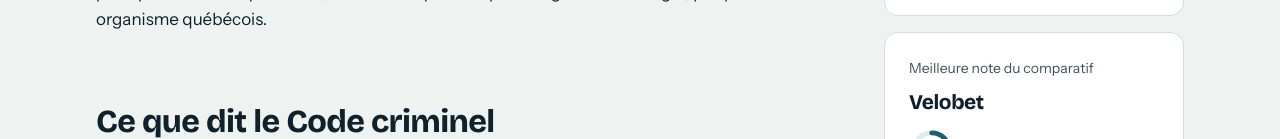
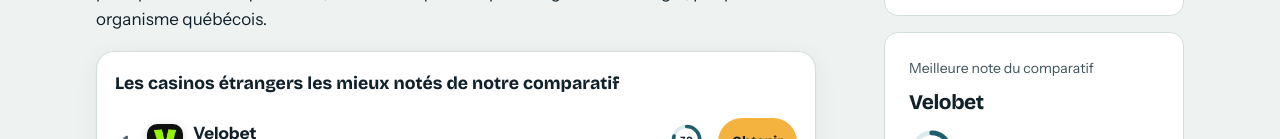
Before and after one commit to stanmaltaa-prog/loupe-casino, a Next.js app: page /casino-en-ligne-legal-quebec in a window 1280 px wide. Shown: the part 661-800 px from the top of the page. Built offline with nearby package versions, Linux system fonts and the light colour scheme; no server answers.

Commit message:
Stratégie 10/19 : page légal au Québec, titre et top 3 après la réponse courte

```diff
--- a/app/casino-en-ligne-legal-quebec/page.tsx
+++ b/app/casino-en-ligne-legal-quebec/page.tsx
@@ -1,6 +1,7 @@
 import Link from 'next/link';
 import Guide from '@/components/Guide';
 import Faq from '@/components/Faq';
+import TopTrois from '@/components/TopTrois';
 import { meta } from '@/lib/seo';
 import { CASINOS, cheminCasino, type Casino } from '@/lib/casinos';
 
@@ -23,7 +24,7 @@ const MAJ = '2026-11-09';
 const DESCRIPTION =
   "Loto-Québec, sites étrangers, loi 74 sur le blocage, projet d'encadrement : ce que dit vraiment la loi sur le casino en ligne au Québec, expliqué simplement.";
 
-export const metadata = meta({ titre: 'Casino en ligne légal au Québec : ce que dit la loi', description: DESCRIPTION, chemin: CHEMIN, type: 'article' });
+export const metadata = meta({ titre: 'Casino en ligne légal au Québec ? La loi expliquée (2026)', description: DESCRIPTION, chemin: CHEMIN, type: 'article' });
 
 const SOMMAIRE = [
   { id: 'reponse', titre: 'La réponse courte' },
@@ -60,6 +61,7 @@ export default function PageLegalite() {
         n&apos;a pas réussi à les bloquer. Pour vous, la conséquence principale est pratique : en cas de problème, vos recours
         passent par le régulateur étranger, pas par un organisme québécois.
       </p>
+      <TopTrois emplacement="guide-legalite-top3" titre="Les casinos étrangers les mieux notés de notre comparatif" />
 
       <h2 id="code-criminel">Ce que dit le Code criminel</h2>
       <p>
```
